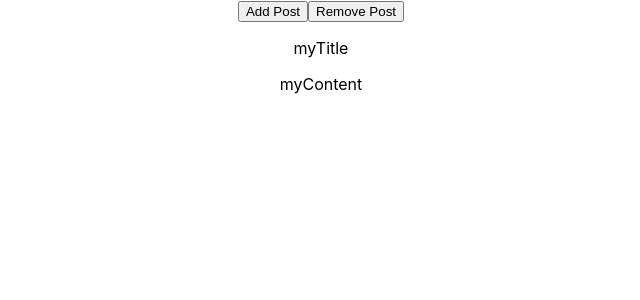
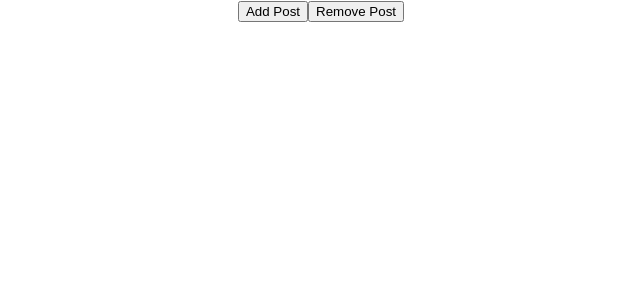
Before and after one commit to hsuanya129/post_page, a React (Create React App) app in the folder my-app/: page / in a window 1280 px wide. Shown: the top 300 px of the page, without its empty margins (319-959 px from the left). Built offline with nearby package versions, Linux system fonts and the light colour scheme.

Commit message:
need to restruct

```diff
--- a/my-app/src/App.js
+++ b/my-app/src/App.js
@@ -23,7 +23,7 @@ class IndexPage extends React.Component{
       <div className="App">
           <button onClick={this.toPostPage}>Add Post</button>
           <button>Remove Post</button>
-          <Posts />
+          {/* <Posts /> */}
       </div>
     )
   }
@@ -41,7 +41,7 @@ class App extends React.Component{
         <BrowserRouter>
           <Route exact path="/" component={IndexPage}/>
           <Route path="/add_post" component={NewPost}/>
-
+          <Route path="/post" component={Posts}/>
         </BrowserRouter>
       </div>
     )
@@ -58,14 +58,16 @@ class NewPost extends React.Component{
 
   }
 
-  submitPost(event){
+  submitPost(){
     //save post and redirect
-    const title = document.getElementById('titleBox');
-    const content = document.getElementById('contentBox');
-    this.props.history.push('/')
 
+      const title=document.getElementById('titleBox').value
+      const content=document.getElementById('contentBox').value
 
-
+    this.props.history.push({
+      pathname:"/post",
+      state:{ title:{title},content:{content}}
+    })
   }
 
   uploadPhoto(){
@@ -82,7 +84,7 @@ class NewPost extends React.Component{
           <br/>
           <input id='file-upload' type="file" name="pic" accept="image/*"  />
           <button id="submitPost" onClick={this.submitPost} >submit</button>
-          <Route path="/post" component={Posts} />
+          <Route path="/post" render={props=> <Posts {...props} title={this.state.title} content={this.state.content} />} />
       </div>
     )
   }
@@ -117,27 +119,38 @@ class Posts extends React.Component{
     this.state={
       itemList:[
         {
-          title:'myTitle',
-        content:'myContent'
+          title:(""),
+        content:("Please input Content.")
         }
       ]
     }
+
+
   }
 
-  addItem(){
-    const newList = this.state.itemList.concat({title:this.props.title,
-      content:this.props.content})
+  shouldComponentUpdate(){
+    console.log(this.props.history.location.state.title.title)
+    const newTitle = this.props.history.location.state.title.title
+    const newContent = this.props.history.location.state.content.content
+    const newList = this.state.itemList.concat({title:newTitle,
+      content:newContent})
     this.setState={
       itemList:newList
     }
+    console.log(newList)
   }
 
   render(){
+
     const itemList = this.state.itemList.map((item,index)=><Post key={index} title={item.title} content={item.content} />)
+    console.log(this.state.itemList)
+
+
+
     return(
       <div>
         {itemList}
-
+        <Redirect to="/" />
       </div>
     )
   }
```
